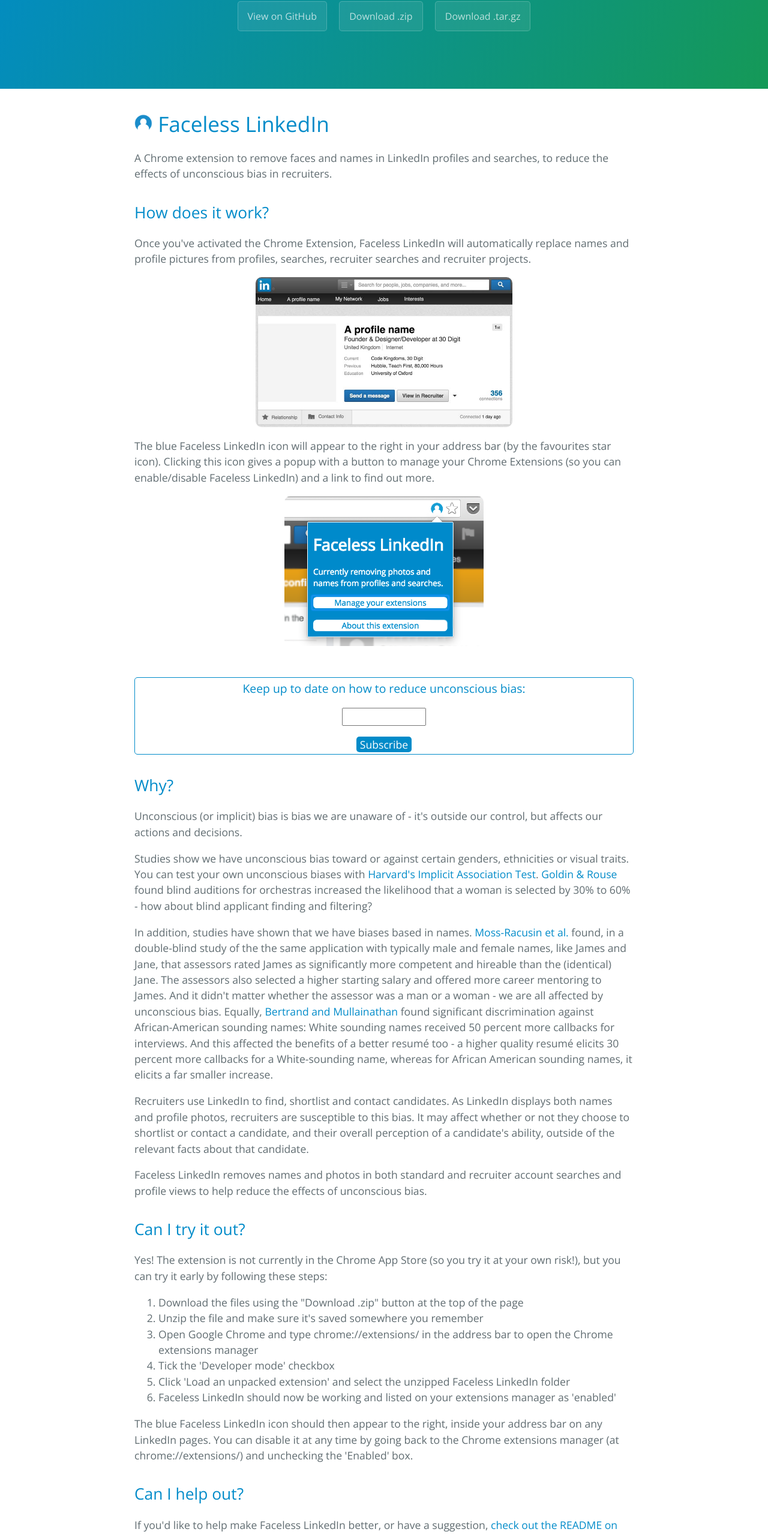
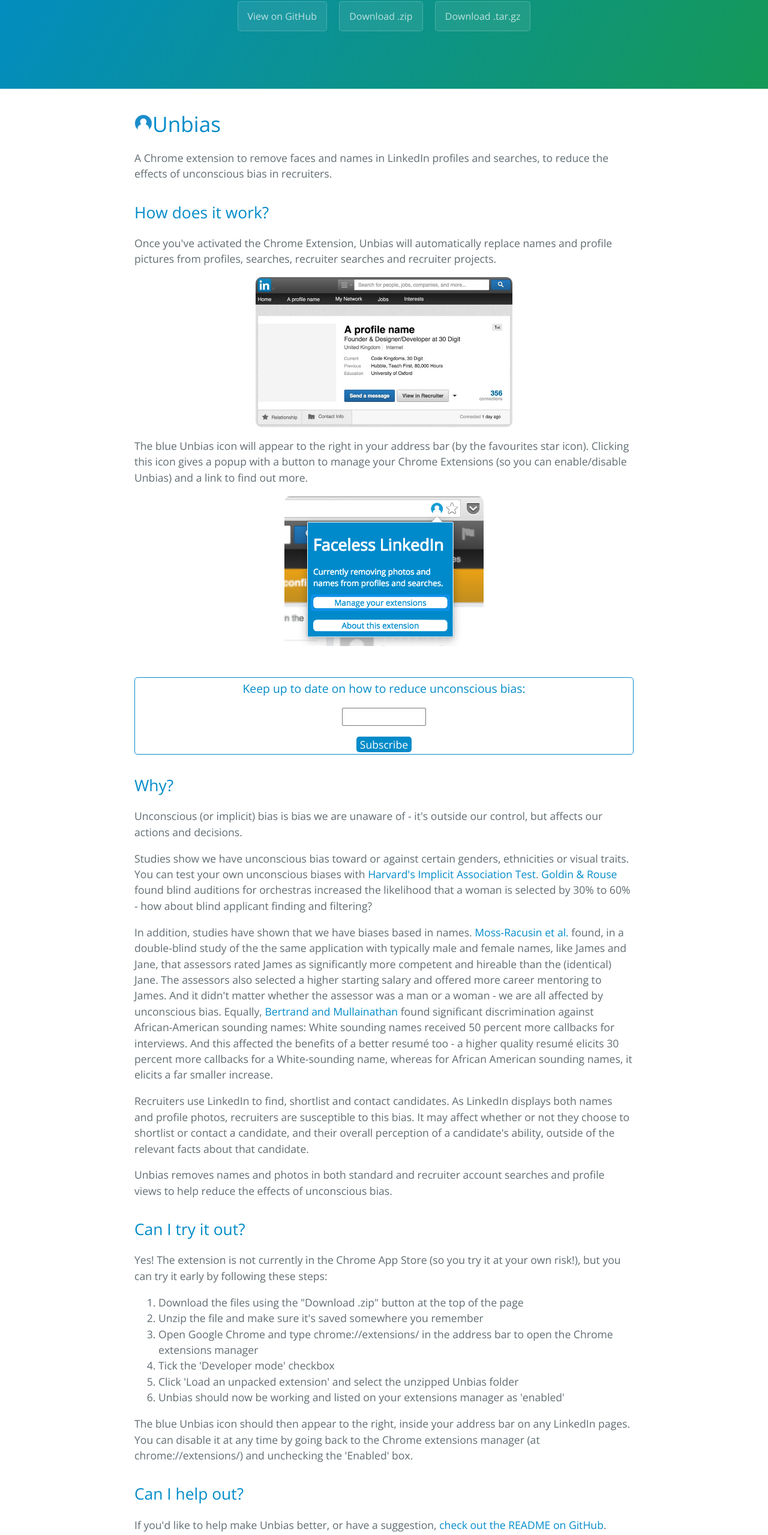
Before and after one commit to unbias/unbias.github.io, a plain HTML site: page index.html in a window 1280 px wide. Shown: the part 235-2794 px from the top of the page at 60% size. Drawn offline with nearby package versions, Linux system fonts and the light colour scheme.

Commit message:
Updated landing page copy

```diff
--- a/index.html
+++ b/index.html
@@ -2,7 +2,7 @@
 <html lang="en-us">
   <head>
     <meta charset="UTF-8">
-    <title>Faceless LinkedIn by Jenny Brennan</title>
+    <title>Unbias by Jenny Brennan</title>
     <meta name="viewport" content="width=device-width, initial-scale=1">
     <link rel="stylesheet" type="text/css" href="stylesheets/normalize.css" media="screen">
     <link href='https://fonts.googleapis.com/css?family=Open+Sans:400,700' rel='stylesheet' type='text/css'>
@@ -11,16 +11,16 @@
   </head>
   <body>
     <section class="page-header">
-      <h1 class="project-name">Faceless LinkedIn</h1>
+      <h1 class="project-name">Unbias</h1>
       <h2 class="project-tagline">A Chrome extension that removes faces and names from LinkedIn to reduce the effects of unconscious bias.</h2>
-      <a href="https://github.com/JennyBrennan/faceless-linkedin" class="btn">View on GitHub</a>
-      <a href="https://github.com/JennyBrennan/faceless-linkedin/zipball/master" class="btn">Download .zip</a>
-      <a href="https://github.com/JennyBrennan/faceless-linkedin/tarball/master" class="btn">Download .tar.gz</a>
+      <a href="https://github.com/unbias/unbias-chrome-extension" class="btn">View on GitHub</a>
+      <a href="https://github.com/unbias/unbias-chrome-extension/zipball/master" class="btn">Download .zip</a>
+      <a href="https://github.com/unbias/unbias-chrome-extension/tarball/master" class="btn">Download .tar.gz</a>
     </section>
 
     <section class="main-content">
       <h1>
-<a id="faceless-linkedin" class="anchor" href="#faceless-linkedin" aria-hidden="true"><span class="octicon octicon-link"></span></a><img src="icon160.png" width="30px" height="30px" /> Faceless LinkedIn</h1>
+<a id="faceless-linkedin" class="anchor" href="#faceless-linkedin" aria-hidden="true"><span class="octicon octicon-link"></span></a><img src="icon160.png" width="30px" height="30px" />Unbias</h1>
 
 <p>A Chrome extension to remove faces and names in LinkedIn profiles and searches, to reduce the effects of unconscious bias in recruiters.</p>
 
@@ -28,11 +28,11 @@
 <h2>
 <a id="how-does-it-work" class="anchor" href="#how-does-it-work" aria-hidden="true"><span class="octicon octicon-link"></span></a>How does it work?</h2>
 
-<p>Once you've activated the Chrome Extension, Faceless LinkedIn will automatically replace names and profile pictures from profiles, searches, recruiter searches and recruiter projects.</p>
+<p>Once you've activated the Chrome Extension, Unbias will automatically replace names and profile pictures from profiles, searches, recruiter searches and recruiter projects.</p>
 
 <img src="faceless-linkedin1.jpg" class="screenshot" />
 
-<p>The blue Faceless LinkedIn icon will appear to the right in your address bar (by the favourites star icon). Clicking this icon gives a popup with a button to manage your Chrome Extensions (so you can enable/disable Faceless LinkedIn) and a link to find out more. </p>
+<p>The blue Unbias icon will appear to the right in your address bar (by the favourites star icon). Clicking this icon gives a popup with a button to manage your Chrome Extensions (so you can enable/disable Unbias) and a link to find out more. </p>
 
 <img src="faceless-linkedin2.jpg" class="screenshot" />
 
@@ -52,7 +52,7 @@
 
 <p>Recruiters use LinkedIn to find, shortlist and contact candidates. As LinkedIn displays both names and profile photos, recruiters are susceptible to this bias. It may affect whether or not they choose to shortlist or contact a candidate, and their overall perception of a candidate's ability, outside of the relevant facts about that candidate.</p>
 
-<p>Faceless LinkedIn removes names and photos in both standard and recruiter account searches and profile views to help reduce the effects of unconscious bias.</p>
+<p>Unbias removes names and photos in both standard and recruiter account searches and profile views to help reduce the effects of unconscious bias.</p>
 
 <h2>
 <a id="can-i-try-it-out" class="anchor" href="#can-i-try-it-out" aria-hidden="true"><span class="octicon octicon-link"></span></a>Can I try it out?</h2>
@@ -63,21 +63,21 @@
   <li>Unzip the file and make sure it's saved somewhere you remember</li>
   <li>Open Google Chrome and type chrome://extensions/ in the address bar to open the Chrome extensions manager</a></li>
   <li>Tick the 'Developer mode' checkbox</li>
-  <li>Click 'Load an unpacked extension' and select the unzipped Faceless LinkedIn folder</li>
-  <li>Faceless LinkedIn should now be working and listed on your extensions manager as 'enabled'</li>
+  <li>Click 'Load an unpacked extension' and select the unzipped Unbias folder</li>
+  <li>Unbias should now be working and listed on your extensions manager as 'enabled'</li>
 </ol>
 
-<p>The blue Faceless LinkedIn icon should then appear to the right, inside your address bar on any LinkedIn pages. You can disable it at any time by going back to the Chrome extensions manager (at chrome://extensions/) and unchecking the 'Enabled' box.</p>
+<p>The blue Unbias icon should then appear to the right, inside your address bar on any LinkedIn pages. You can disable it at any time by going back to the Chrome extensions manager (at chrome://extensions/) and unchecking the 'Enabled' box.</p>
 
 <h2>
 <a id="can-i-contribute" class="anchor" href="#can-i-contribute" aria-hidden="true"><span class="octicon octicon-link"></span></a>Can I help out?</h2>
 
-<p>If you'd like to help make Faceless LinkedIn better, or have a suggestion, <a href="https://github.com/JennyBrennan/faceless-linkedin">check out the README on GitHub</a>. </p>
+<p>If you'd like to help make Unbias better, or have a suggestion, <a href="https://github.com/unbias/unbias-chrome-extension">check out the README on GitHub</a>. </p>
 
-  <form style="border:1px solid #018bc9;padding:3px;text-align:center;border-radius:5px;" action="https://tinyletter.com/facelesslinkedin" method="post" target="popupwindow" onsubmit="window.open('https://tinyletter.com/facelesslinkedin', 'popupwindow', 'scrollbars=yes,width=800,height=600');return true"><p><label for="tlemail">Keep up to date on Faceless LinkedIn's progress and how to reduce unconscious bias:</label></p><p><input type="text" style="width:140px" name="email" id="tlemail" /></p><input type="hidden" value="1" name="embed"/><input type="submit" value="Subscribe" /></form>
+  <form style="border:1px solid #018bc9;padding:3px;text-align:center;border-radius:5px;" action="https://tinyletter.com/facelesslinkedin" method="post" target="popupwindow" onsubmit="window.open('https://tinyletter.com/facelesslinkedin', 'popupwindow', 'scrollbars=yes,width=800,height=600');return true"><p><label for="tlemail">Keep up to date on unbias's progress and how to reduce unconscious bias:</label></p><p><input type="text" style="width:140px" name="email" id="tlemail" /></p><input type="hidden" value="1" name="embed"/><input type="submit" value="Subscribe" /></form>
 
       <footer class="site-footer">
-        <span class="site-footer-owner"><a href="https://github.com/JennyBrennan/faceless-linkedin">Faceless-linkedin</a> is maintained by <a href="http://jennybrennan.com">Jenny Brennan</a>.</span>
+        <span class="site-footer-owner"><a href="https://github.com/unbias/unbias-chrome-extension">Unbias</a> is maintained by <a href="http://jennybrennan.com">Jenny Brennan</a>.</span>
 
         <span class="site-footer-credits">This page was generated by <a href="https://pages.github.com">GitHub Pages</a> using the <a href="https://github.com/jasonlong/cayman-theme">Cayman theme</a> by <a href="https://twitter.com/jasonlong">Jason Long</a>.</span>
       </footer>
```
